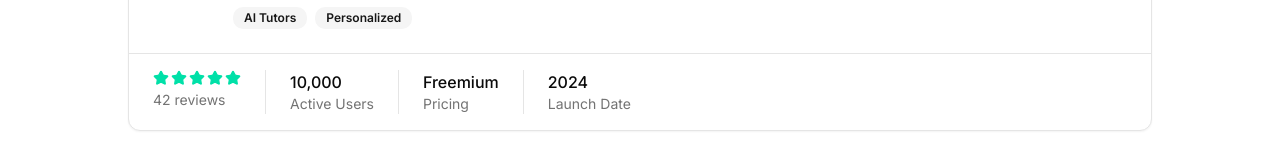
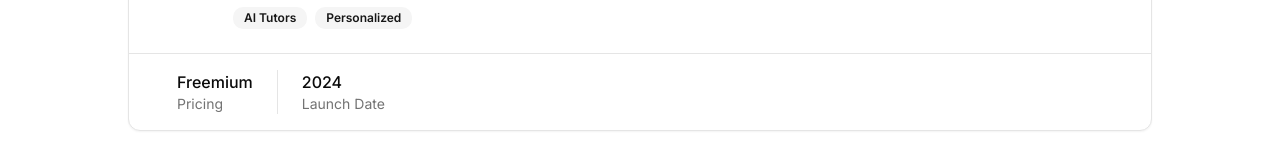
Before and after one commit to Kapo179/StudytoolAI, a React (Vite) app: page /product/1 in a window 1280 px wide. Shown: the part 195-350 px from the top of the page. Built offline with nearby package versions, Linux system fonts and the light colour scheme; no server answers; a web font is replaced by a local one.

Commit message:
Section removal

```diff
--- a/src/components/product/product-page.tsx
+++ b/src/components/product/product-page.tsx
@@ -80,16 +80,6 @@ export function ProductPage({ product }: ProductPageProps) {
           <div className="border-t">
             <ScrollArea className="w-full">
               <div className="flex divide-x px-6 py-4">
-                <div className="px-6 first:pl-0 last:pr-0">
-                  <StarRating rating={product.rating} />
-                  <p className="mt-1 text-sm text-muted-foreground">
-                    {product.stats.reviews} reviews
-                  </p>
-                </div>
-                <div className="px-6">
-                  <p className="font-medium">{product.stats.users.toLocaleString()}</p>
-                  <p className="text-sm text-muted-foreground">Active Users</p>
-                </div>
                 <div className="px-6">
                   <p className="font-medium capitalize">{product.pricing.type}</p>
                   <p className="text-sm text-muted-foreground">Pricing</p>
```
